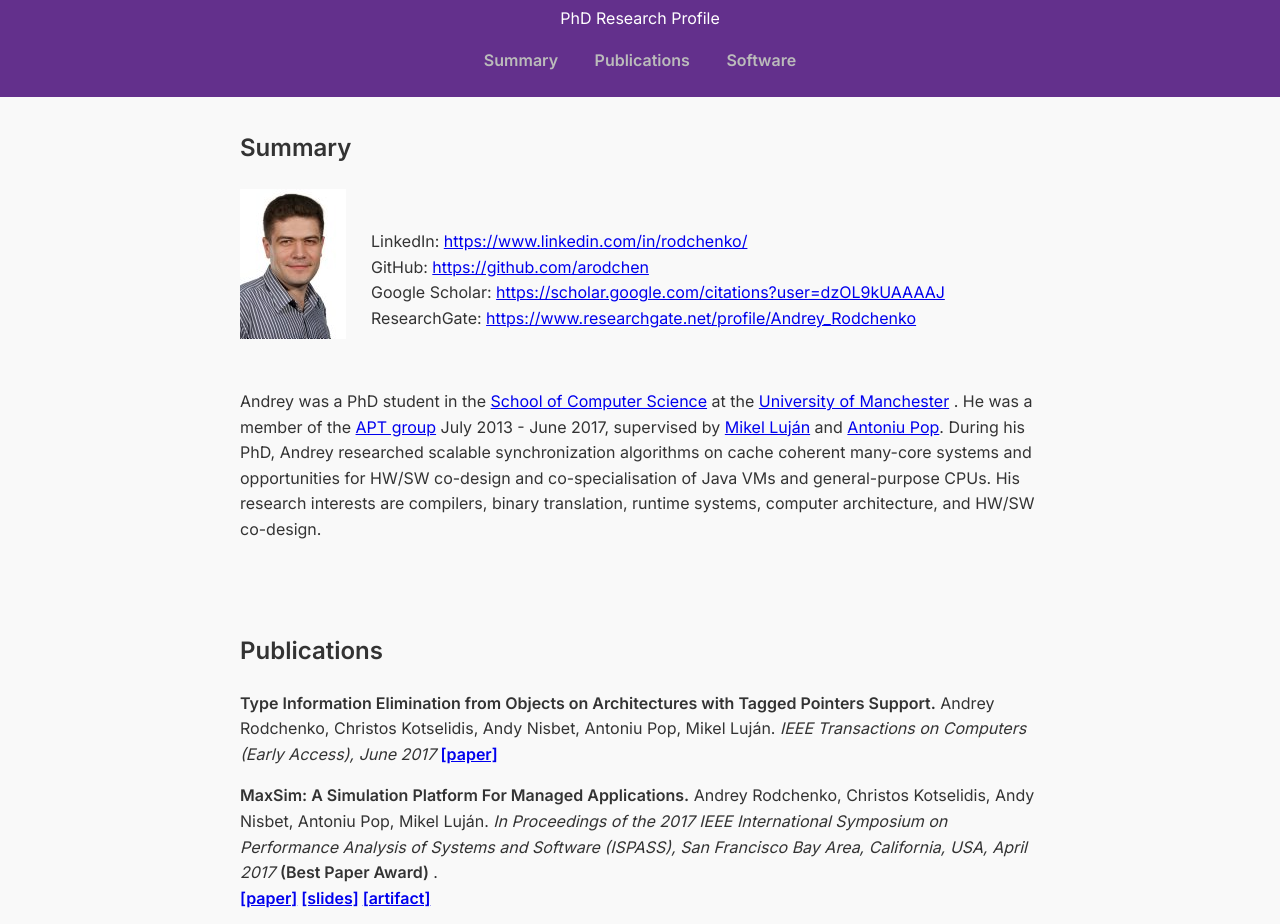
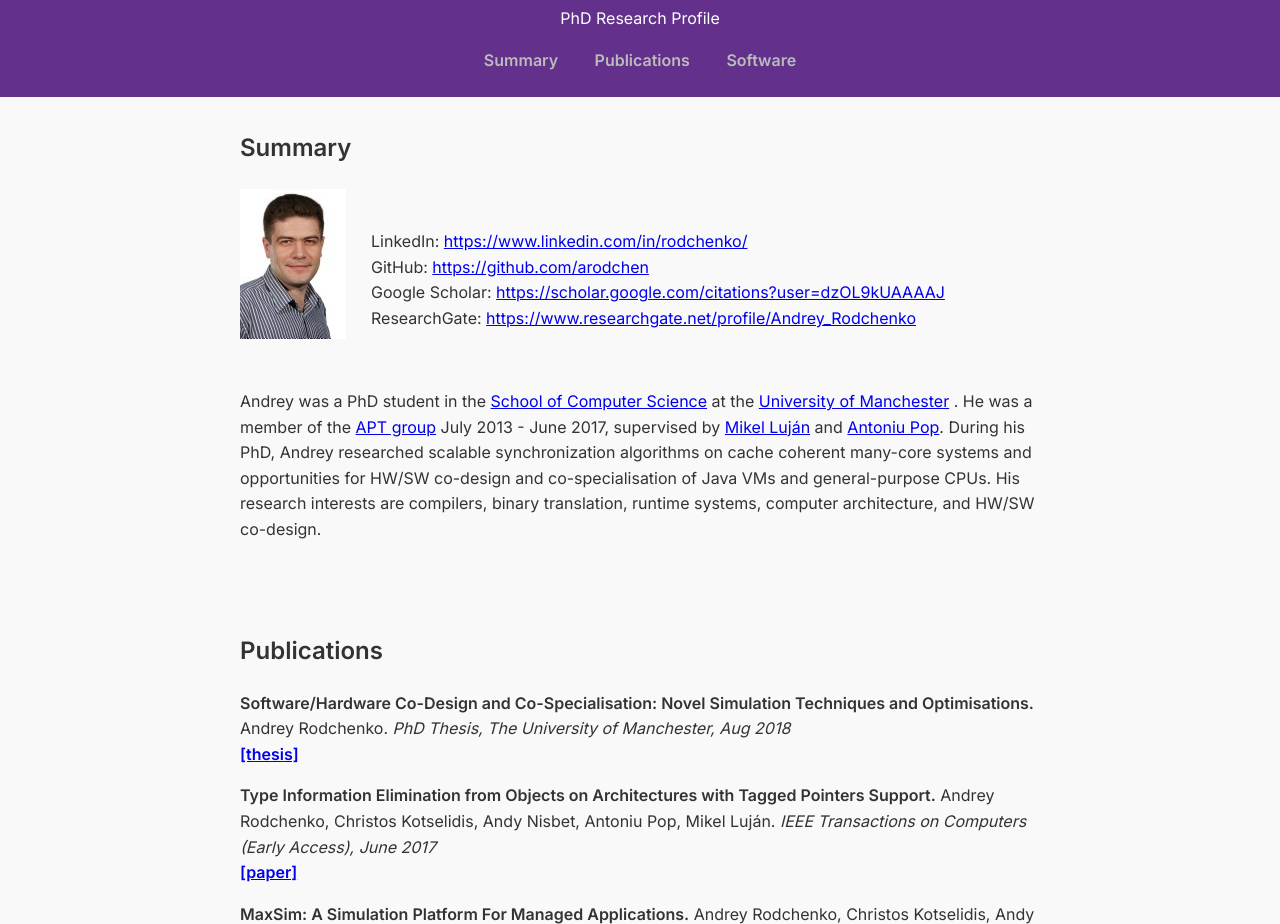
Before and after one commit to arodchen/arodchen.github.io, a plain HTML site: page index.html in a window 1280 px wide. Shown: the part 112-1036 px from the top of the page. Drawn offline with Linux system fonts and the light colour scheme.

Commit message:
Added thesis.

```diff
--- a/index.html
+++ b/index.html
@@ -103,9 +103,19 @@
         <section id="publications">
             <h2>Publications</h2>
             <p>
+                <b>Software/Hardware Co-Design and Co-Specialisation: Novel Simulation Techniques and Optimisations.</b>
+                Andrey Rodchenko.
+                <i>PhD Thesis, The University of Manchester, Aug 2018</i>
+                <br/>
+                <b>
+                    <a href="https://pure.manchester.ac.uk/ws/portalfiles/portal/85715433/FULL_TEXT.PDF">[thesis]</a>
+                </b>
+            </p>
+            <p>
                 <b>Type Information Elimination from Objects on Architectures with Tagged Pointers Support.</b>
                 Andrey Rodchenko, Christos Kotselidis, Andy Nisbet, Antoniu Pop, Mikel Luj&aacute;n.
                 <i>IEEE Transactions on Computers (Early Access), June 2017</i>
+                <br/>
                 <b>
                     <a href="http://ieeexplore.ieee.org/document/7962268/">[paper]</a>
                 </b>
```
